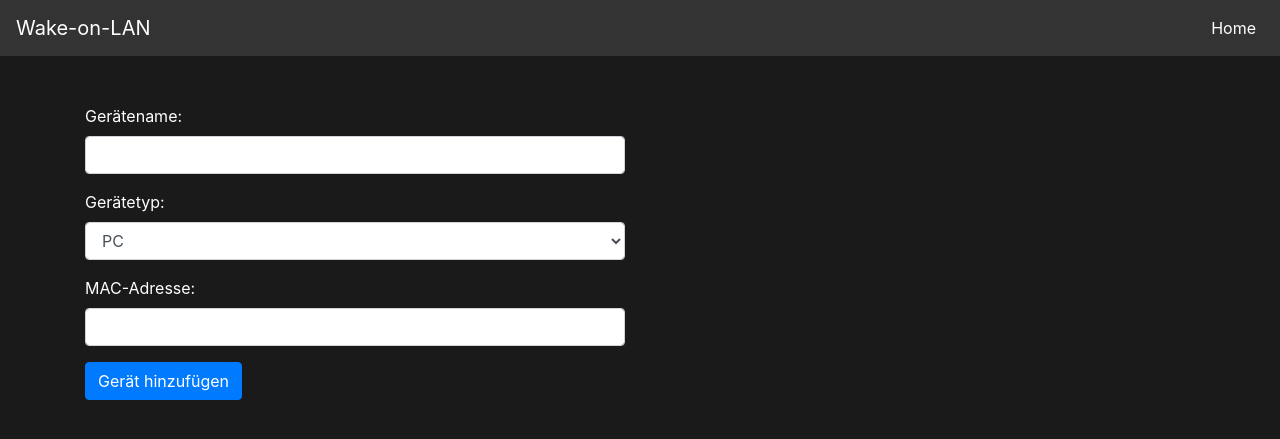
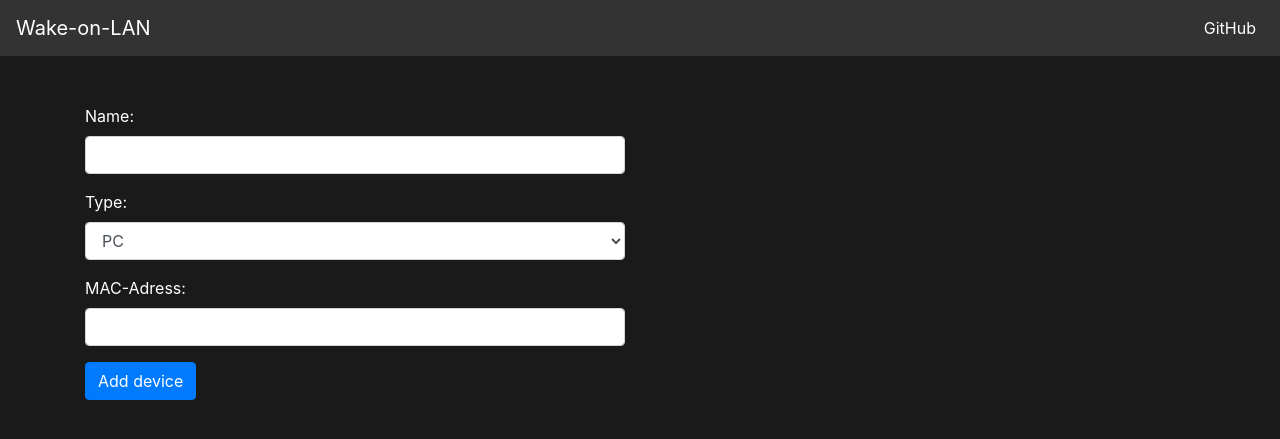
Before and after one commit to HitoHitoNika/WoL-Server, a Flask app: page / in a window 1280 px wide. Shown: the top 439 px of the page. Run offline with Flask 3, Linux system fonts and the light colour scheme; some libraries are stand-ins or nearby versions.

Commit message:
Code cleanup

```diff
--- a/templates/index.html
+++ b/templates/index.html
@@ -4,11 +4,8 @@
     <meta charset="UTF-8">
     <meta name="viewport" content="width=device-width, initial-scale=1.0">
     <title>Wake-on-LAN</title>
-    <!-- Bootstrap CSS -->
     <link href="https://stackpath.bootstrapcdn.com/bootstrap/4.5.2/css/bootstrap.min.css" rel="stylesheet">
-    <!-- Eigenes CSS-Styling -->
     <style>
-        /* Dunkles Thema */
         body {
             background-color: #1a1a1a;
             color: #fff;
@@ -24,9 +21,7 @@
             background-color: #333 !important;
         }
     </style>
-    <!-- JavaScript-Funktion zum Wecken von Geräten per Wake-on-LAN -->
     <script>
-        // JavaScript-Funktion, um den src-Wert des Bildes basierend auf device.type_id zu ändern
     function setDeviceImage(typeId) {
         var imageElement = document.getElementById(typeId);
         console.log(typeId)
@@ -41,7 +36,6 @@
         case '3':
             imagePath = "./Pi_icon.png";
             break;
-        // Weitere cases für andere Typen, falls erforderlich
         default:
             imagePath = "Laptop_icon.png";
         }
@@ -73,30 +67,26 @@
 <body>
     <!-- Navbar -->
     <nav class="navbar navbar-expand-lg navbar-dark bg-dark">
-        <button class="navbar-toggler" type="button" data-toggle="collapse" data-target="#navbarNav" aria-controls="navbarNav" aria-expanded="false" aria-label="Toggle navigation">
-            <span class="navbar-toggler-icon"></span>
-        </button>
-        <a class="navbar-brand" href="#">Wake-on-LAN</a>
+        <a class="navbar-brand" href="">Wake-on-LAN</a>
         <div class="collapse navbar-collapse" id="navbarNav">
             <ul class="navbar-nav ml-auto">
                 <li class="nav-item">
-                    <a class="nav-link" href="#">Home</a>
+                    <a class="nav-link" href="https://github.com/HitoHitoNika/WoL-Server">GitHub</a>
                 </li>
             </ul>
         </div>
     </nav>
 
     <div class="container mt-5">
-    <!-- Formular zum Hinzufügen neuer Geräte -->
     <div class="row mb-3">
         <div class="col-md-6">
             <form action="/add_device" method="post">
                 <div class="form-group">
-                    <label for="name">Gerätename:</label>
+                    <label for="name">Name:</label>
                     <input type="text" class="form-control" id="name" name="name" required>
                 </div>
                 <div class="form-group">
-                    <label for="type_id">Gerätetyp:</label>
+                    <label for="type_id">Type:</label>
                     <select class="form-control" id="type_id" name="type_id">
                         <option value="1">PC</option>
                         <option value="2">Laptop</option>
@@ -104,23 +94,21 @@
                     </select>
                 </div>
                 <div class="form-group">
-                    <label for="mac_address">MAC-Adresse:</label>
+                    <label for="mac_address">MAC-Adress:</label>
                     <input type="text" class="form-control" id="mac_address" name="mac_address" required>
                 </div>
-                <button type="submit" class="btn btn-primary">Gerät hinzufügen</button>
+                <button type="submit" class="btn btn-primary">Add device</button>
             </form>
         </div>
     </div>
 
     <div class="row">
-        <!-- Gerät Quadrat -->
         {% for device in devices %}
         <div class="col-md-4 mb-4">
            <div class="card">
                 <img src="" id={{device.type_id}} class="card-img-top" alt="Device Icon" style="width: 50px; height: 50px;">
                 <div class="card-body">
                     <h5 class="card-title">{{ device.name }}</h5>
-                    <p class="card-text">Status: offline</p>
                     <button onclick="wakeDevice('{{ device.mac_address }}')" class="btn btn-primary">Wake-on-LAN</button>
                 </div>
             </div>
@@ -131,8 +119,6 @@
         {% endfor %}
     </div>
 </div>
-
-    <!-- Bootstrap JavaScript -->
     <script src="https://code.jquery.com/jquery-3.5.1.slim.min.js"></script>
     <script src="https://cdn.jsdelivr.net/npm/@popperjs/core@2.5.4/dist/umd/popper.min.js"></script>
     <script src="https://stackpath.bootstrapcdn.com/bootstrap/4.5.2/js/bootstrap.min.js"></script>
```
